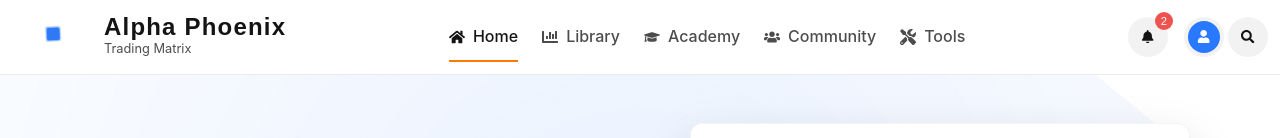
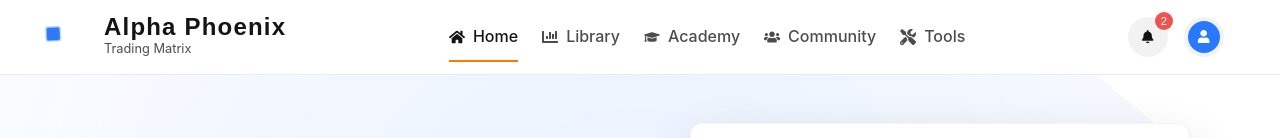
Before and after one commit to APICT-Jack/alpha-phoenix-trading-matrix, a React (Create React App) app: page / in a window 1280 px wide. Shown: the top 138 px of the page. Built offline with nearby package versions, Linux system fonts and the light colour scheme.

Commit message:
search icon removed

```diff
--- a/src/components/layout/Header.jsx
+++ b/src/components/layout/Header.jsx
@@ -1,4 +1,4 @@
-import { FaHome, FaChartBar, FaGraduationCap, FaUsers, FaTools, FaSearch, FaBell, FaUser } from 'react-icons/fa';
+import { FaHome, FaChartBar, FaGraduationCap, FaUsers, FaTools, FaBell, FaUser } from 'react-icons/fa';
 
 export default function Header() {
   return (
@@ -30,7 +30,7 @@ export default function Header() {
           </nav>
 
           <div className="user-actions">
-            <button className="search-btn" aria-label="Search"><FaSearch /></button>
+
             <button className="notification-btn" aria-label="Notifications">
               <FaBell />
               <span className="notification-count">2</span>
```
